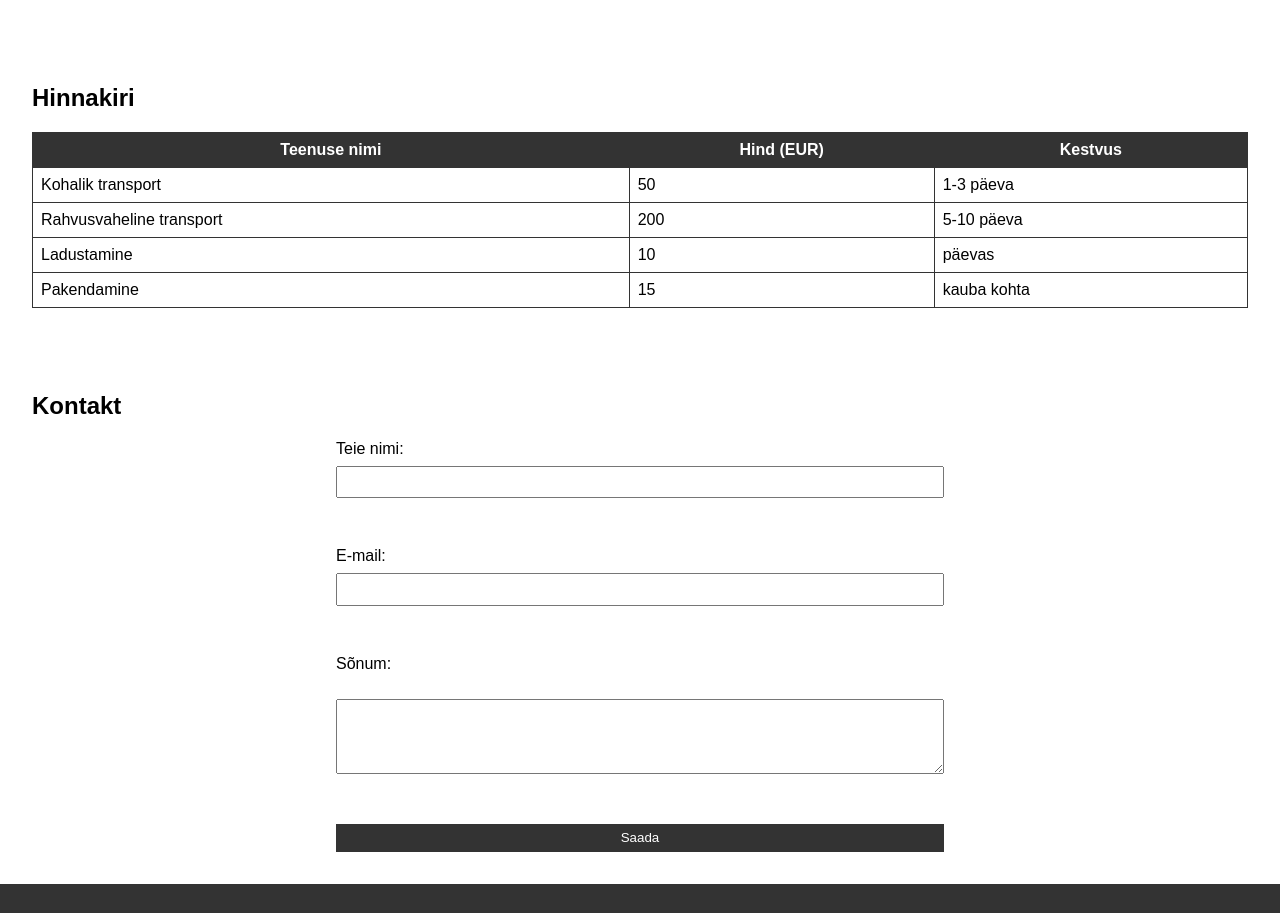
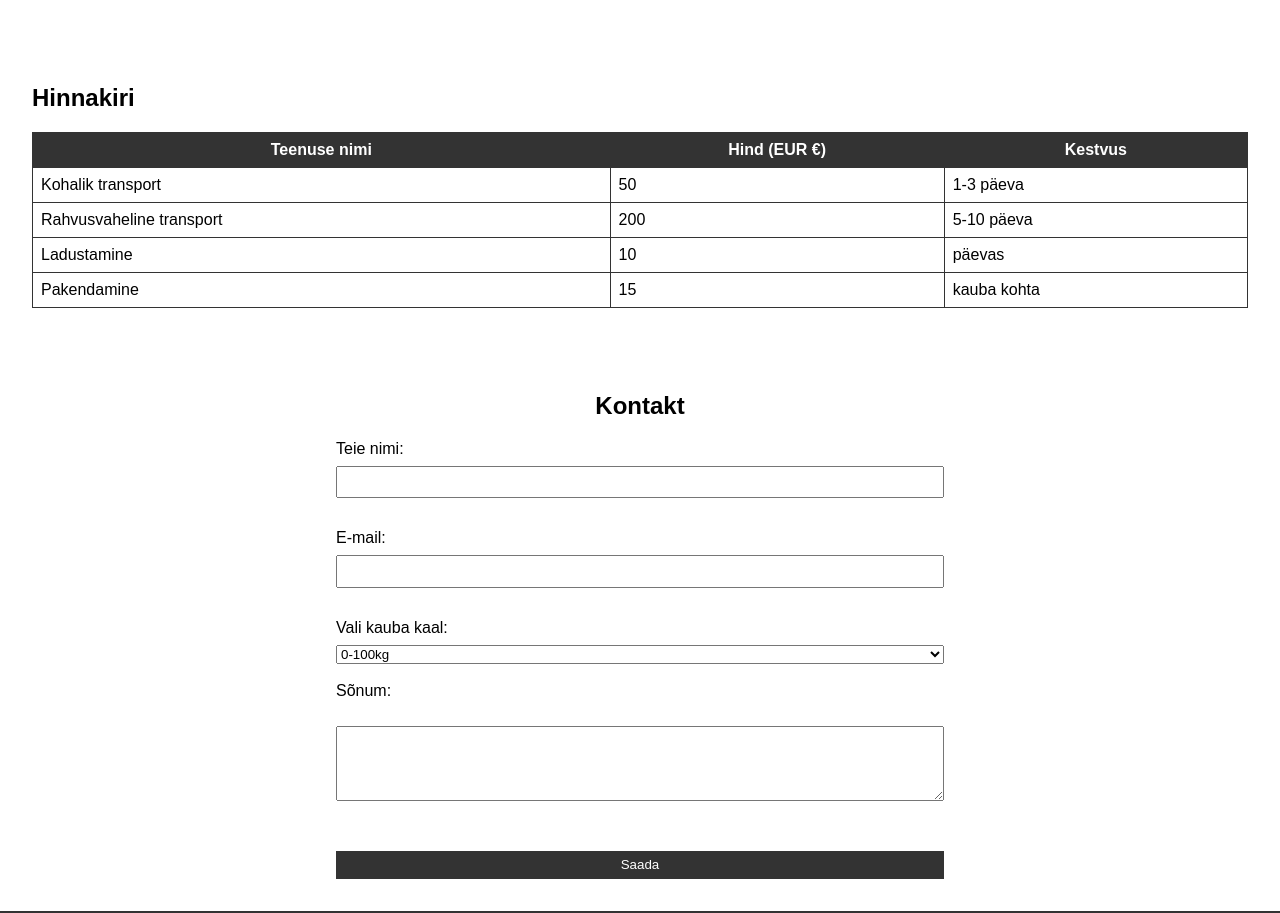
Before and after one commit to AndreasVikk/html, a plain HTML site: page index.html in a window 1280 px wide. Shown: the part 980-1893 px from the top of the page. Drawn offline with Linux system fonts and the light colour scheme.

Commit message:
Added weight option on contact form

```diff
--- a/index.html
+++ b/index.html
@@ -68,6 +68,9 @@
         }
 
         /* Kontaktivorm */
+        #kontakt h2 {
+            text-align: center;
+        }
         form {
             display: flex;
             flex-direction: column;
@@ -155,7 +158,7 @@
         <thead>
         <tr>
             <th>Teenuse nimi</th>
-            <th>Hind (EUR)</th>
+            <th>Hind (EUR &euro;)</th>
             <th>Kestvus</th>
         </tr>
         </thead>
@@ -189,11 +192,19 @@
     <h2>Kontakt</h2>
     <form>
         <label for="name">Teie nimi:</label>
-        <input type="text" id="name" name="name" required><br><br>
+        <input type="text" id="name" name="name" required><br>
 
         <label for="email">E-mail:</label>
-        <input type="email" id="email" name="email" required><br><br>
+        <input type="email" id="email" name="email" required><br>
 
+        <label for="kaubakaal">Vali kauba kaal:</label>
+        <select id="kaubakaal" name="kaubakaal" required>
+            <option value="0-100kg">0-100kg</option>
+            <option value="100-500kg">100-500kg</option>
+            <option value="500-1000kg">500-1000kg</option>
+            <option value="1000+kg">1000+kg</option>
+            <option value="1000+kg">Lihtsalt infopäring</option>
+        </select><br>
         <label for="message">Sõnum:</label><br>
         <textarea id="message" name="message" rows="4" required></textarea><br><br>
 
```
Also changed, not shown: 1 other file.
